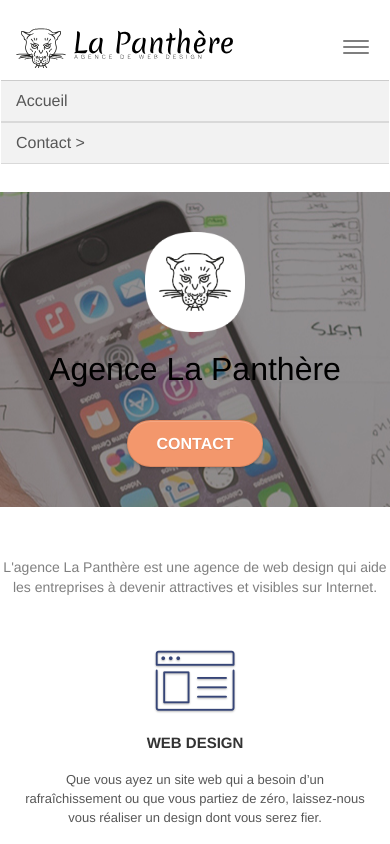
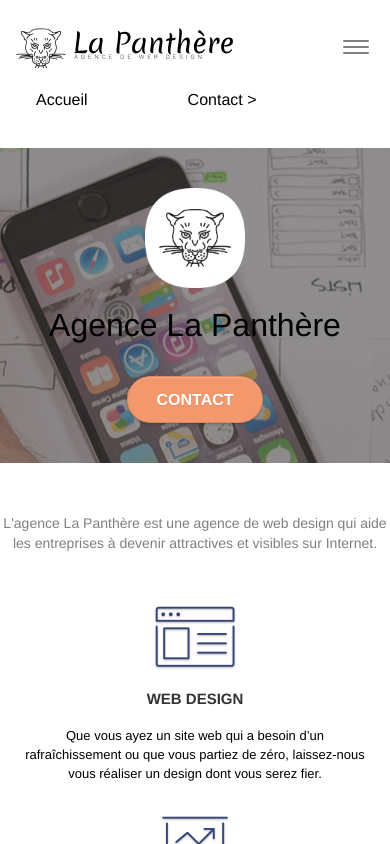
Before and after one commit to fabrejordan06/P4_OCR_master, a plain HTML site: page index.html in a window 390 px wide. Both pictures are taken after a click on the button "Toggle navigation". Shown: the top 844 px of the page. Drawn offline with Linux system fonts and the light colour scheme.

Commit message:
1910_290323_P4

```diff
--- a/style.css
+++ b/style.css
@@ -224,10 +224,6 @@ a:hover {
 .l-bloc h4 a,
 .l-bloc h5 a,
 .l-bloc h6 a,
-.l-bloc p a {
-    color: rgba(0, 0, 0, .6);
-}
-
 .d-bloc .panel .a-btn:hover,
 .l-bloc .a-btn:hover,
 .l-bloc .navbar a:hover,
@@ -646,7 +642,7 @@ label,
 a {
     font-family: "helvetica";
     font-weight: 400;
-    color: #575757!important;
+    color: black!important;
 }
 
 .container {
@@ -905,7 +901,6 @@ h4 {
     }
     .navbar .nav {
         padding-top: 0;
-        border-top: 1px solid rgba(0, 0, 0, .2);
         float: none!important;
     }
     .navbar.row {
@@ -920,11 +915,8 @@ h4 {
     }
     .nav > li {
         margin-top: 0;
-        border-bottom: 1px solid rgba(0, 0, 0, .1);
-        background: rgba(0, 0, 0, .05);
         text-align: left;
         padding-left: 15px;
-        width: 100%;
     }
     .nav > li:hover {
         background: rgba(0, 0, 0, .08);
@@ -1068,3 +1060,9 @@ h4 {
     align-items: center;
     justify-content: center;
 }
+
+#bloc-0 > div > nav > div.collapse.navbar-collapse.navbar-1.special-dropdown-nav > ul {
+    display: flex;
+    flex-direction: row;
+    gap: 20px;
+    list-style-type: none;
```
